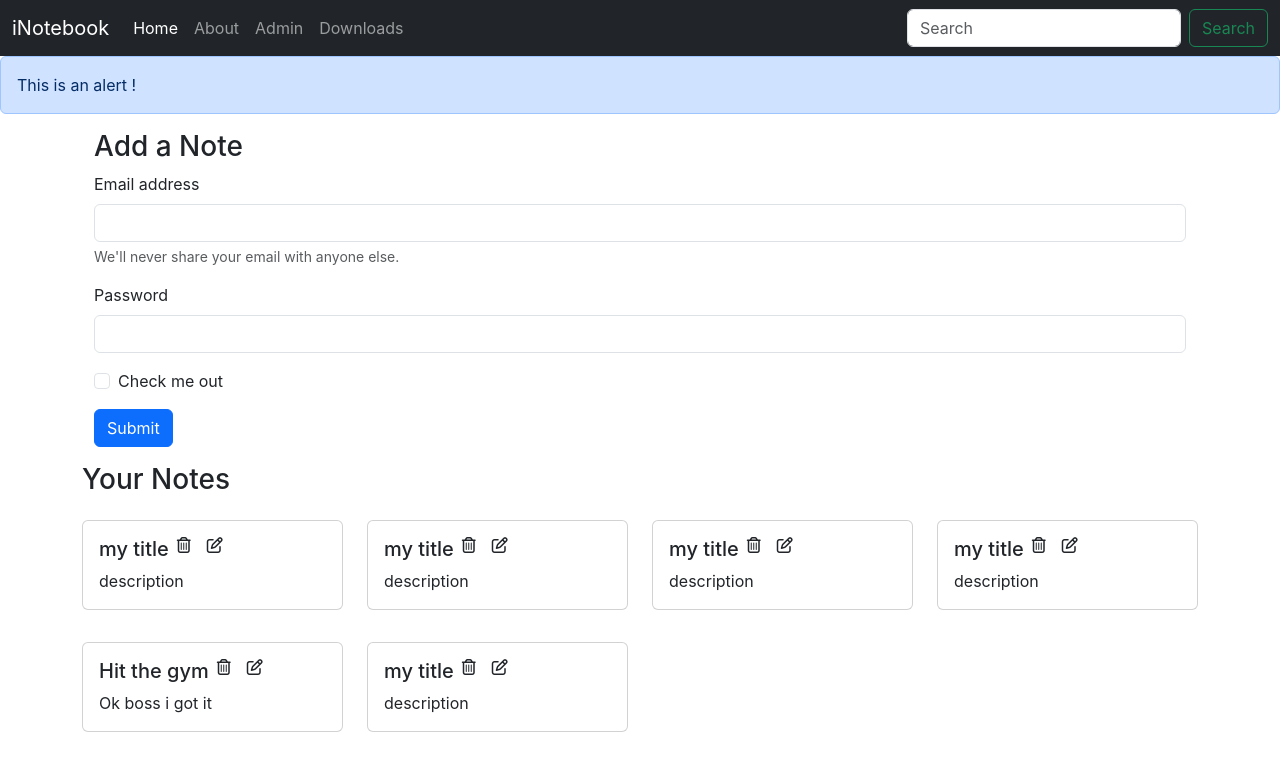
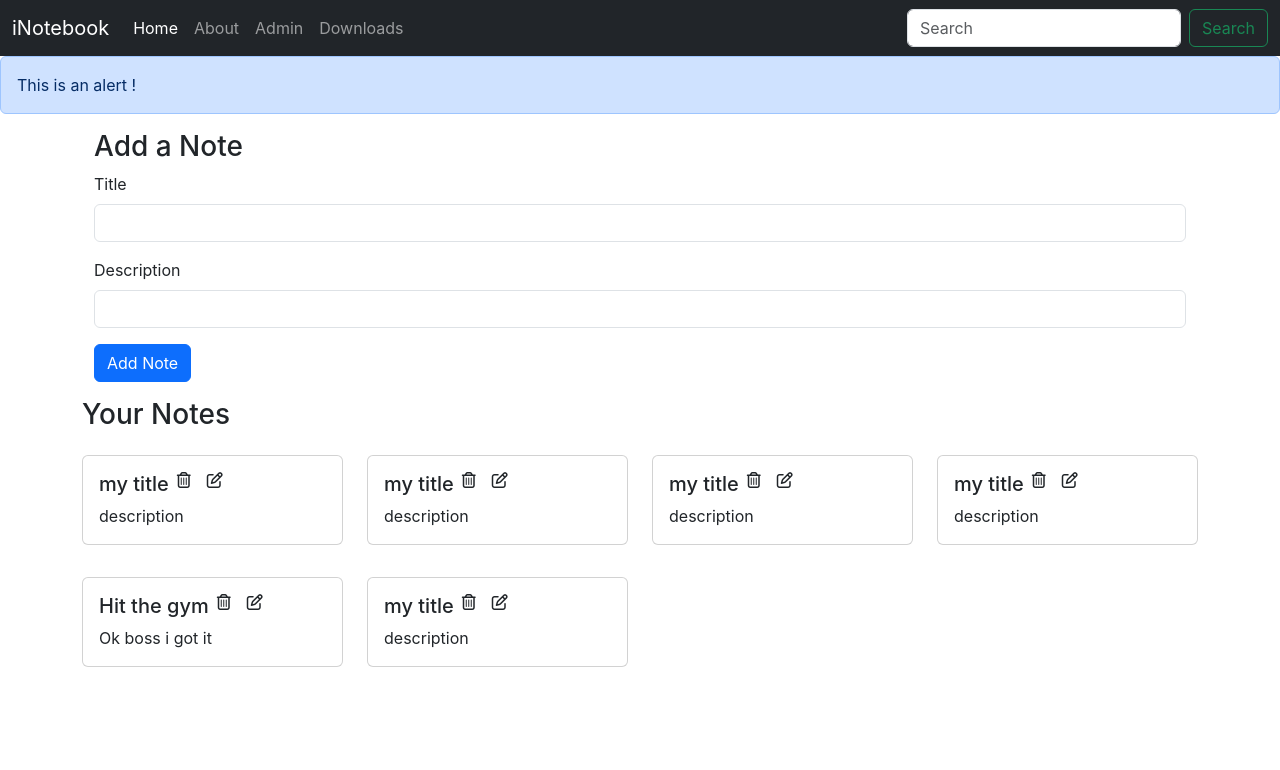
Before and after one commit to sailendrachettri/harry-mern-stack-learning, a React (Create React App) app in the folder proj1/inotebook/: page / in a window 1280 px wide. Shown: the top 770 px of the page. Built offline with nearby package versions, Linux system fonts and the light colour scheme.

Commit message:
lecture 63 complected

```diff
--- /dev/null
+++ b/proj1/inotebook/src/components/Addnote.js
@@ -0,0 +1,40 @@
+import React, { useState, useContext } from 'react'
+import noteContext from '../context/notes/noteContext'
+
+export const Addnote = () => {
+
+    const context = useContext(noteContext)
+    const { addNote } = context
+
+    const [note, setNote] = useState({ title: "", description: "", tag: "personal" })
+
+    const handleClick = (e) => {
+        e.preventDefault();
+        addNote(note.title, note.description, note.tag);
+    }
+
+    const onChange = (e) => {
+        setNote({ ...note, [e.target.name]: e.target.value })
+    }
+
+    return (
+        <>
+            <div className="container my-3">
+                <h3>Add a Note</h3>
+                <form>
+                    <div className="mb-3">
+                        <label htmlFor="title" className="form-label">Title</label>
+                        <input type="text" className="form-control" id="title" name='title' aria-describedby="emailHelp" onChange={onChange} />
+                    </div>
+                    <div className="mb-3">
+                        <label htmlFor="description" className="form-label">Description</label>
+                        <input type="text" className="form-control" id="description" name='description' onChange={onChange} />
+                    </div>
+                    <button type="submit" className="btn btn-primary" onClick={handleClick}>Add Note</button>
+                </form>
+            </div>
+        </>
+    )
+}
+
+export default Addnote
--- a/proj1/inotebook/src/components/Alert.js
+++ b/proj1/inotebook/src/components/Alert.js
@@ -3,7 +3,7 @@
 const Alert = (props) => {
     return (
         <>
-            <div class="alert alert-primary" role="alert">
+            <div className="alert alert-primary" role="alert">
                 {props.message}
             </div>
         </>
--- a/proj1/inotebook/src/components/Home.js
+++ b/proj1/inotebook/src/components/Home.js
@@ -3,27 +3,6 @@
 const Home = () => {
     return (
         <>
-            <div className="container my-3">
-                <h3>Add a Note</h3>
-                <form>
-                    <div className="mb-3">
-                        <label htmlFor="exampleInputEmail1" className="form-label">Email address</label>
-                        <input type="email" className="form-control" id="exampleInputEmail1" aria-describedby="emailHelp" />
-                        <div id="emailHelp" className="form-text">We'll never share your email with anyone else.</div>
-                    </div>
-                    <div className="mb-3">
-                        <label htmlFor="exampleInputPassword1" className="form-label">Password</label>
-                        <input type="password" className="form-control" id="exampleInputPassword1" />
-                    </div>
-                    <div className="mb-3 form-check">
-                        <input type="checkbox" className="form-check-input" id="exampleCheck1" />
-                        <label className="form-check-label" htmlFor="exampleCheck1">Check me out</label>
-                    </div>
-                    <button type="submit" className="btn btn-primary">Submit</button>
-                </form>
-            </div>
-
-            {/* Your notes components */}
             <Notes />
         </>
     )
--- a/proj1/inotebook/src/components/Notes.js
+++ b/proj1/inotebook/src/components/Notes.js
@@ -1,12 +1,14 @@
 import { useContext } from 'react'
 import noteContext from '../context/notes/noteContext'
 import Noteitem from './Noteitem'
+import Addnote from '../components/Addnote'
 
 function Notes() {
     const context = useContext(noteContext)
-    const { notes, setNotes } = context
+    const { notes, addNote } = context
     return (
         <>
+            <Addnote />
             <div className="row my-3">
                 <h3>Your Notes</h3>
                 {notes.map((note) => {
--- a/proj1/inotebook/src/context/notes/NoteState.js
+++ b/proj1/inotebook/src/context/notes/NoteState.js
@@ -60,11 +60,36 @@
             },
         ]
 
+    // add a note
+    const addNote = (title, description, tag) => {
+        console.log("adding a new note");
+        const note = {
+            "_id": "6420603455fa5264e8536e81a4de",
+            "user": "642023d2575fa11a0238dfa7",
+            "title": title,
+            "description": description,
+            "tag": tag,
+            "date": "2023-03-26T15:10:23.860Z",
+            "__v": 0
+        };
+        setNotes(notes.concat(note))
+    }
+
+    // delete a note
+    const deleteNote = () => {
+
+    }
+
+    //edit a note
+    const editNote = () => {
+
+    }
+
     const [notes, setNotes] = useState(notesInitial)
 
 
     return (
-        <noteContext.Provider value={{ notes, setNotes }}>
+        <noteContext.Provider value={{ notes, addNote, deleteNote, editNote }}>
             {props.children}
         </noteContext.Provider>
     )
```
